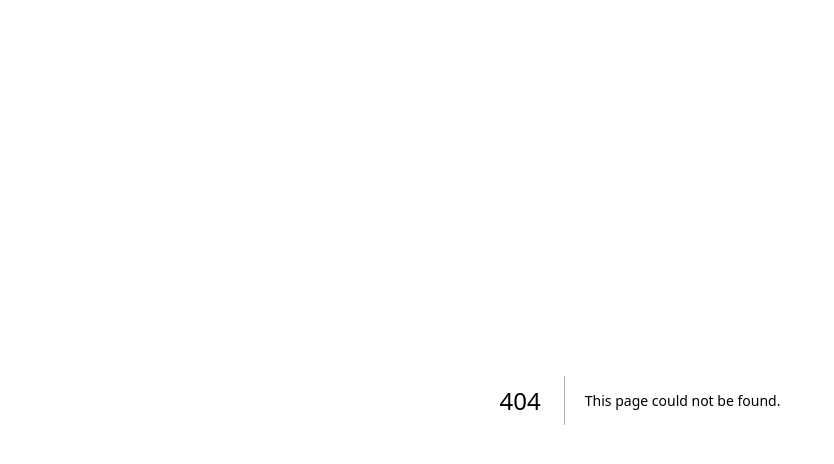
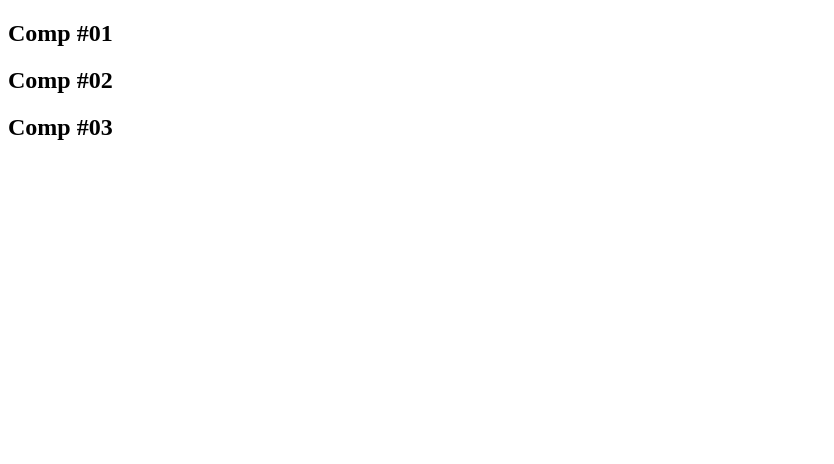
Before and after one commit to helioalb/nextjs, a Next.js app in the folder exercicios/: page /modulo/teste in a window 1280 px wide. Before the commit this address had no page. Shown: the top 464 px of the page, without its empty margins (0-834 px from the left). Built offline with nearby package versions, Linux system fonts and the light colour scheme.

Commit message:
Add import/export examples

```diff
--- /dev/null
+++ b/exercicios/src/components/modulo/funcionais.jsx
@@ -0,0 +1,11 @@
+export function Comp1() {
+  return <h2>Comp #01</h2>
+}
+
+export const Comp2 = function() {
+  return <h2>Comp #02</h2>
+}
+
+export default function Comp3() {
+  return <h2>Comp #03</h2>
+}
--- /dev/null
+++ b/exercicios/src/pages/modulo/teste.jsx
@@ -0,0 +1,11 @@
+import Comp3, { Comp1, Comp2 } from "../../components/modulo/funcionais";
+
+export default function test() {
+  return (
+    <div>
+      <Comp1 />
+      <Comp2 />
+      <Comp3 />
+    </div>
+  )
+}
```
